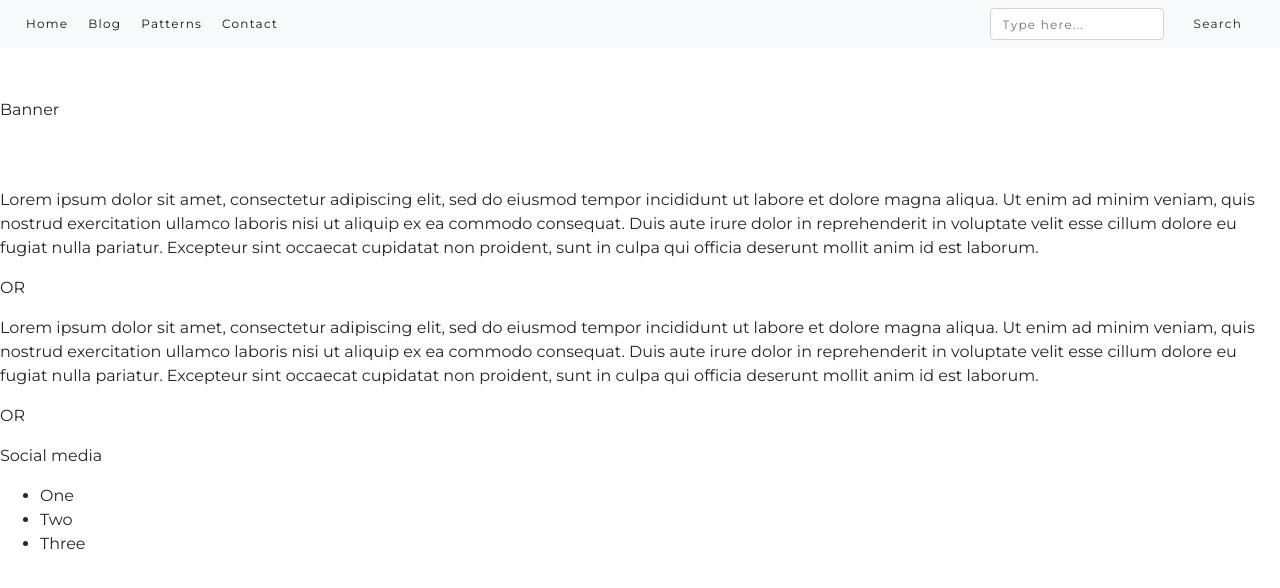
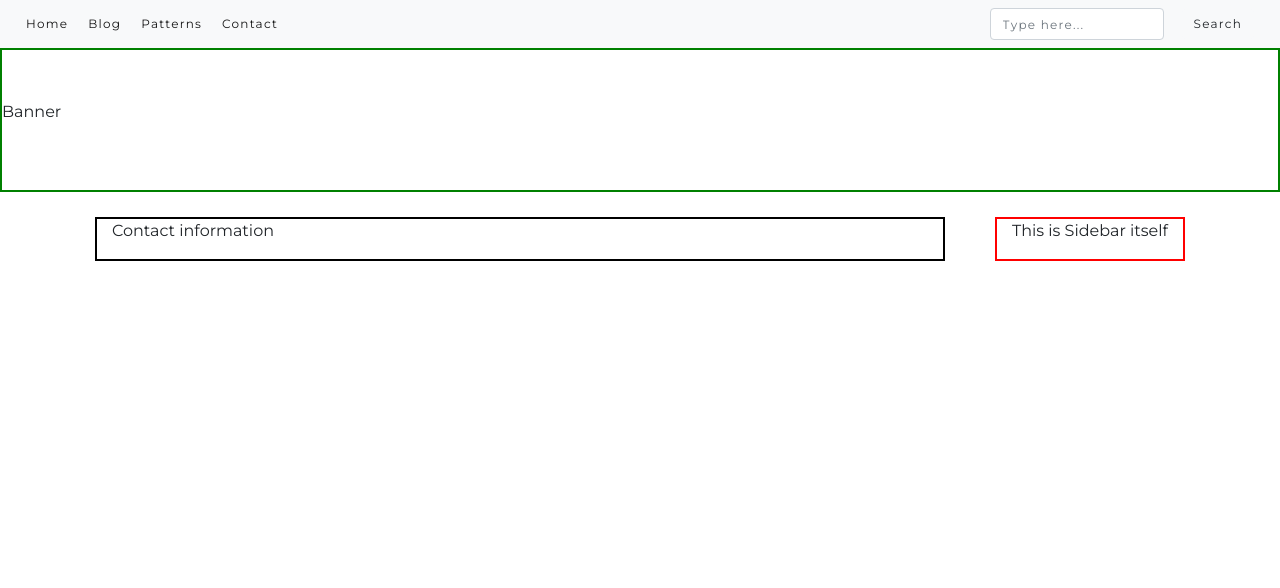
Before and after one commit to veranikabarel/wm-blog, a React (Create React App) app: page /contact in a window 1280 px wide. Shown: the top 588 px of the page. Built offline with nearby package versions, Linux system fonts and the light colour scheme.

Commit message:
feat: add basic page layout

```diff
--- a/src/components/banner/style.scss
+++ b/src/components/banner/style.scss
@@ -3,4 +3,5 @@ $banner-primary-color: #ffffff;
 .banner {
     padding: 50px 0;
     background-color: $banner-primary-color;
+    border: 2px solid green;
 }
--- a/src/container/blog/index.js
+++ b/src/container/blog/index.js
@@ -1,12 +1,20 @@
 import React from 'react';
 import BlogPost from '../../components/blogPost';
+import Sidebar from '../../components/sidebar';
+import './style.scss';
+import {Container, Row, Col} from 'react-bootstrap';
 
 const blogPage = () => {
     return (
-        <div>
-            <BlogPost/>
-        </div>
-    );
+        <Container>
+        <Row>
+            <Col className='contact'><BlogPost/></Col>
+            <Col className='sidebar' xs={2}>
+                <Sidebar ></Sidebar>
+            </Col>
+        </Row>
+    </Container>
+    )
 }
 
 export default blogPage;
--- a/src/container/contact/index.js
+++ b/src/container/contact/index.js
@@ -1,29 +1,18 @@
 import React from 'react';
+import Sidebar from '../../components/sidebar';
+import './style.scss';
+import {Container, Row, Col} from 'react-bootstrap';
 
 const Contact = () => {
     return (
-        <div>
-            <p>Lorem ipsum dolor sit amet, consectetur adipiscing elit, sed do eiusmod
-                tempor incididunt ut labore et dolore magna aliqua. Ut enim ad minim veniam,
-                quis nostrud exercitation ullamco laboris nisi ut aliquip ex ea commodo
-                consequat. Duis aute irure dolor in reprehenderit in voluptate velit esse cillum
-                dolore eu fugiat nulla pariatur. Excepteur sint occaecat cupidatat non proident,
-                sunt in culpa qui officia deserunt mollit anim id est laborum.</p>
-            <p>OR</p>
-            <p>Lorem ipsum dolor sit amet, consectetur adipiscing elit, sed do eiusmod
-                tempor incididunt ut labore et dolore magna aliqua. Ut enim ad minim veniam,
-                quis nostrud exercitation ullamco laboris nisi ut aliquip ex ea commodo
-                consequat. Duis aute irure dolor in reprehenderit in voluptate velit esse cillum
-                dolore eu fugiat nulla pariatur. Excepteur sint occaecat cupidatat non proident,
-                sunt in culpa qui officia deserunt mollit anim id est laborum.</p>
-            <p>OR</p>
-            <p>Social media</p>
-            <ul>
-                <li>One</li>
-                <li>Two</li>
-                <li>Three</li>
-            </ul>
-        </div>
+        <Container>
+            <Row>
+                <Col className='contact'>Contact information</Col>
+                <Col className='sidebar' xs={2}>
+                    <Sidebar ></Sidebar>
+                </Col>
+            </Row>
+        </Container>
     );
 }
 
--- a/src/container/contact/style.scss
+++ b/src/container/contact/style.scss
@@ -0,0 +1,4 @@
+.contact {
+    border: 2px solid black;
+    margin: 25px;
+}
--- a/src/container/home/index.js
+++ b/src/container/home/index.js
@@ -1,10 +1,18 @@
 import React from 'react';
+import Sidebar from '../../components/sidebar';
+import './style.scss';
+import {Container, Row, Col} from 'react-bootstrap';
 
 const Home = () => {
     return (
-        <div>
-            <p>This is Home component</p>
-        </div>
+        <Container>
+            <Row>
+                <Col className='home'>Home stuff (new posts)</Col>
+                <Col className='sidebar' xs={2}>
+                    <Sidebar></Sidebar>
+                </Col>
+            </Row>
+        </Container>
     );
 }
 
--- a/src/container/home/style.scss
+++ b/src/container/home/style.scss
@@ -0,0 +1,9 @@
+.home {
+    border: 2px solid black;
+    margin: 25px;
+}
+
+.sidebar {
+    border: 2px solid red;
+    margin: 25px;
+}
--- a/src/container/patterns/index.js
+++ b/src/container/patterns/index.js
@@ -1,10 +1,21 @@
 import React from 'react';
+import './style.scss';
+import {Container, Row, Col} from 'react-bootstrap';
 
 const Patterns = () => {
     return (
-        <div>
-            List og patterns will go here
-        </div>
+        <Container>
+            <Row>
+                <Col className='column'>1 of 3</Col>
+                <Col className='column'>2 of 3</Col>
+                <Col className='column'>3 of 3</Col>
+            </Row>
+            <Row>
+                <Col className='column'>1 of 3</Col>
+                <Col className='column'>2 of 3</Col>
+                <Col className='column'>3 of 3</Col>
+            </Row>
+        </Container>
     );
 }
 
--- a/src/container/patterns/style.scss
+++ b/src/container/patterns/style.scss
@@ -0,0 +1,4 @@
+.column {
+    border: 2px solid black;
+    margin: 25px;
+}
```
